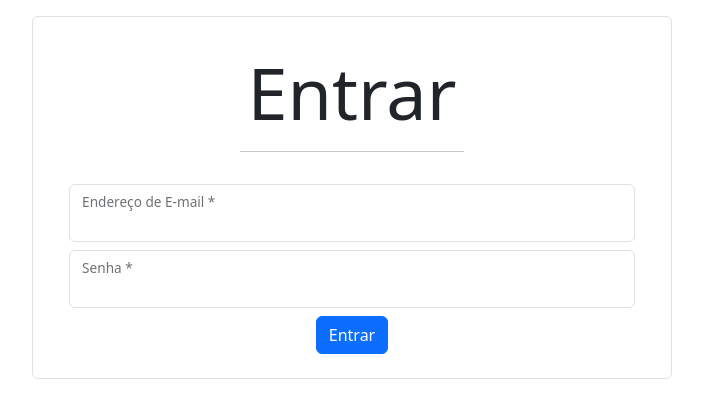
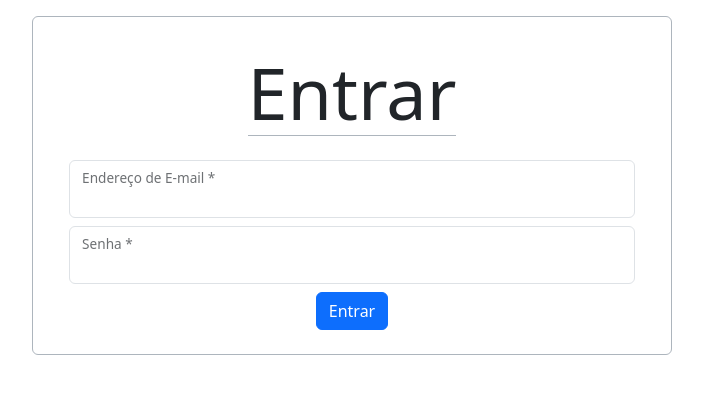
Before and after one commit to brunomonteirobonifacio/sistema-ouvidoria, a PHP site: page /pages/login.php in a window 1280 px wide. Shown: the top 418 px of the page, without its empty margins (288-991 px from the left). Run offline with PHP 8.4, Linux system fonts and the light colour scheme; data comes from the database, SQL or seed files in the repository.

Commit message:
Update login.php

```diff
--- a/pages/login.php
+++ b/pages/login.php
@@ -26,11 +26,10 @@
       </div>
     </div>
 
-    <div class="container text-center p-3 mx-auto my-3 border rounded w-50">
+    <div class="container text-center p-3 mx-auto my-3 border border-dark-subtle rounded w-50">
         <div class="row align-items-center m-2 d-inline-flex">
             <div class="col">
-                <h1 class="m-2 pd-2 display-2">Entrar</h1>
-                <hr>
+                <h1 class="m-2 pd-2 display-2 border-dark-subtle border-bottom">Entrar</h1>
             </div>
         </div>
 
```
